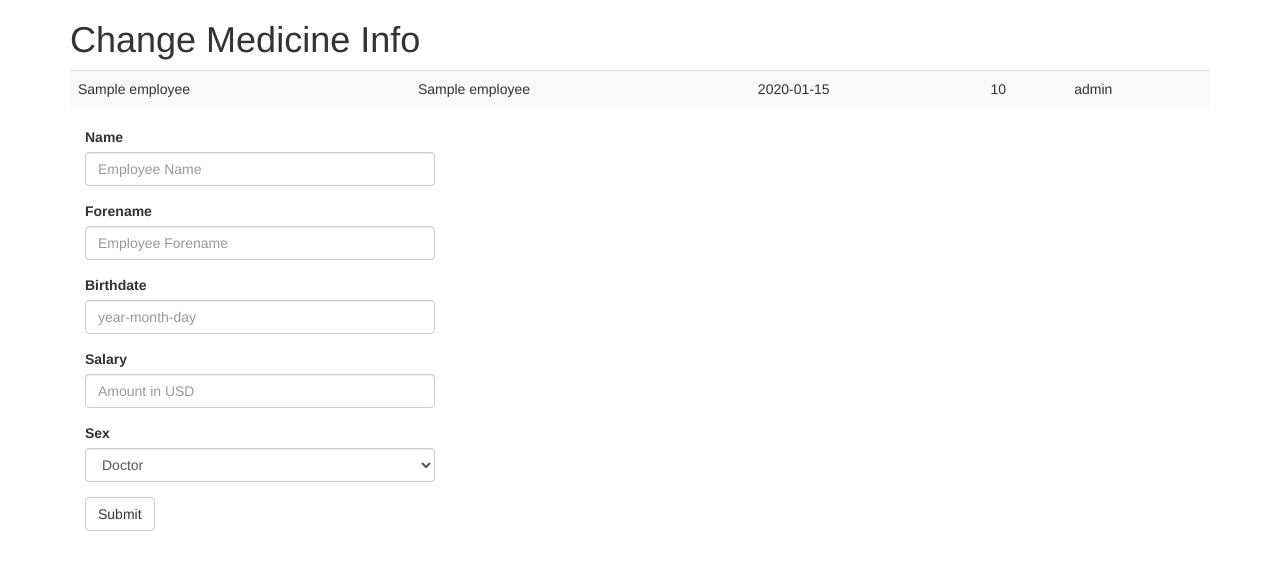
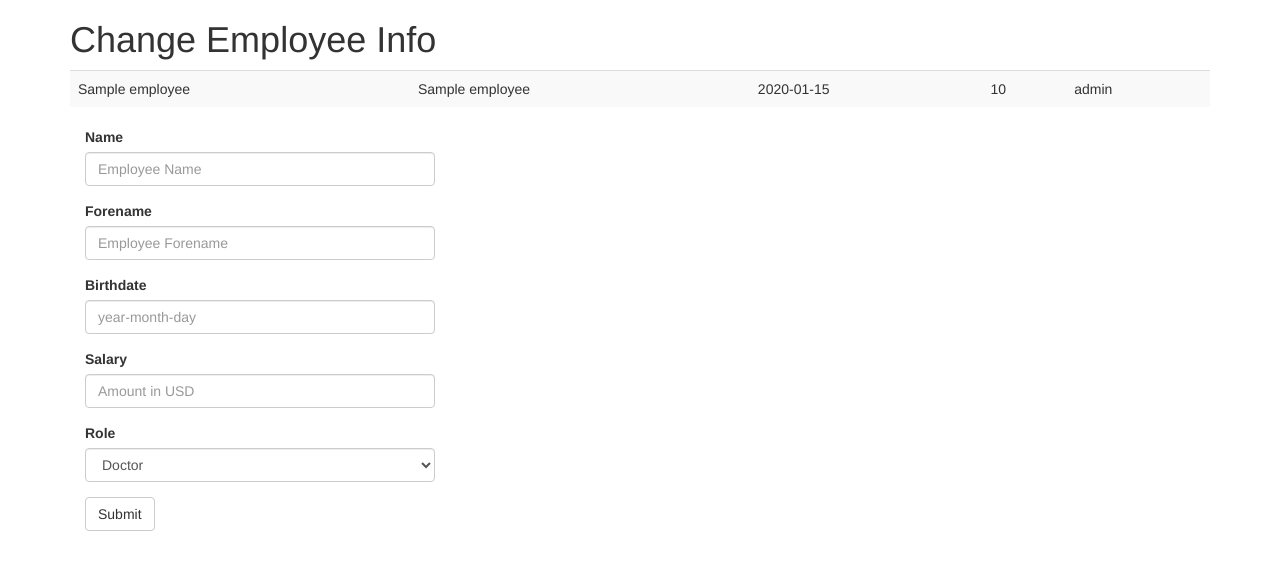
Before and after one commit to Cornslakes/Database-Project-WWI21DSB, a Flask app: template templates/change_employee.html in a window 1280 px wide. Shown: the top 570 px of the page. Run offline with Flask 3, Linux system fonts and the light colour scheme; tables that the repository leaves empty hold one stand-in row (values such as "Sample post"); the template is opened without the code that fills it: values that come from a table or form of the project are taken from there, most other values are stand-ins (such as "Sample title", 1, 10 or a date in 2020); some libraries are stand-ins or nearby versions.

Commit message:
fixed false text descriptions

```diff
--- a/app.py
+++ b/app.py
@@ -317,7 +317,7 @@ class EmployeeForm(FlaskForm):
         ("Doctor", "Doctor"),
         ("Nurse", "Nurse"),
     ]
-    role = SelectField("Sex", choices=choices, validators=[DataRequired()])
+    role = SelectField("Role", choices=choices, validators=[DataRequired()])
 
     submit = SubmitField("Submit")
 
@@ -388,7 +388,7 @@ class ChangeEmployeeForm(FlaskForm):
         ("Doctor", "Doctor"),
         ("Nurse", "Nurse"),
     ]
-    role = SelectField("Sex", choices=choices, validators=[DataRequired()])
+    role = SelectField("Role", choices=choices, validators=[DataRequired()])
 
     submit = SubmitField("Submit")
 
--- a/templates/change_employee.html
+++ b/templates/change_employee.html
@@ -9,7 +9,7 @@ block title %}Company{% endblock %} {% block head %} {{ super() }} {% endblock
   </div>
   {% endfor %} {% block page_content %}
 
-  <h1>Change Medicine Info</h1>
+  <h1>Change Employee Info</h1>
   <table class="table table-dark table-striped">
     <tr>
       <td class="med_name">{{employee.Employee_Name}}</td>
```
